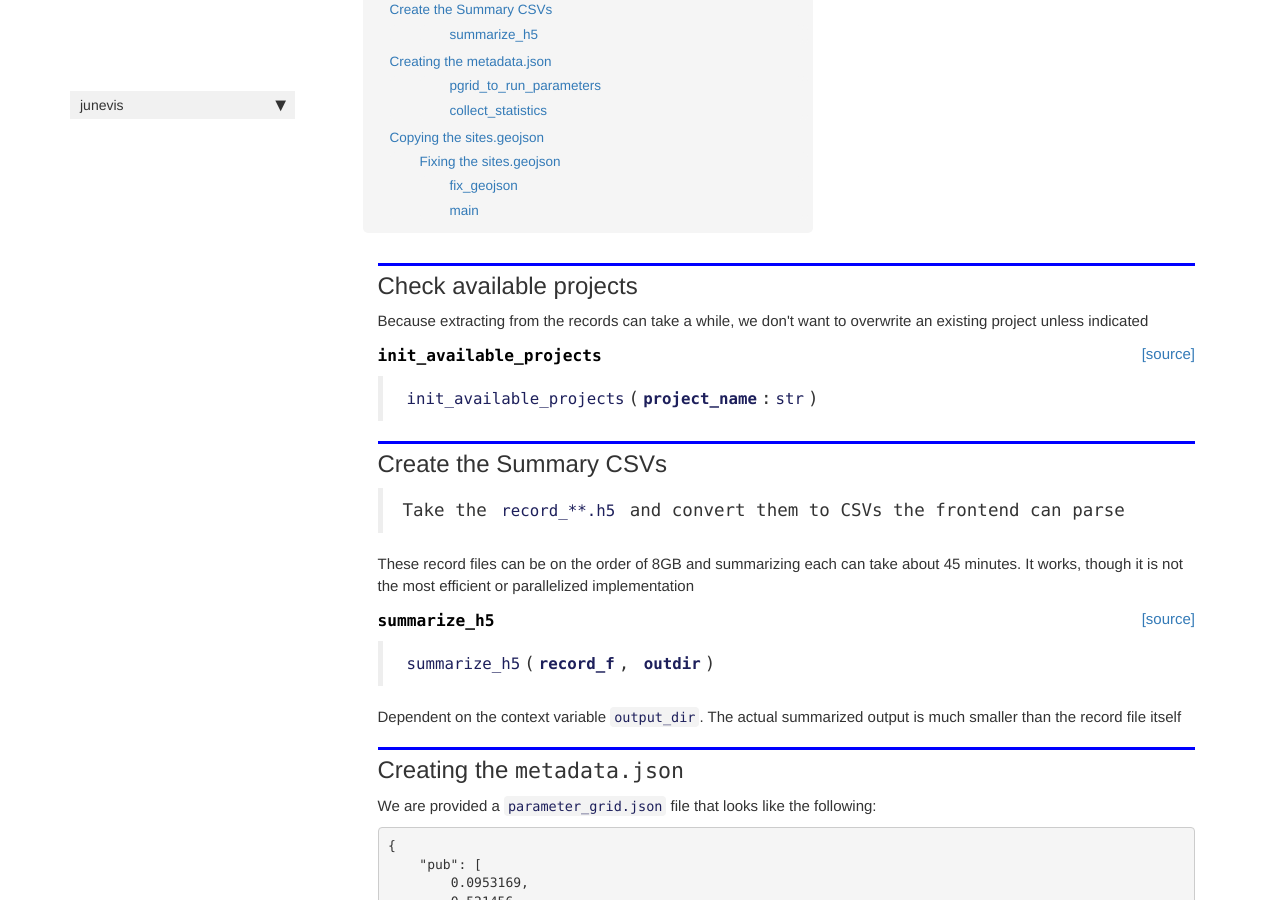
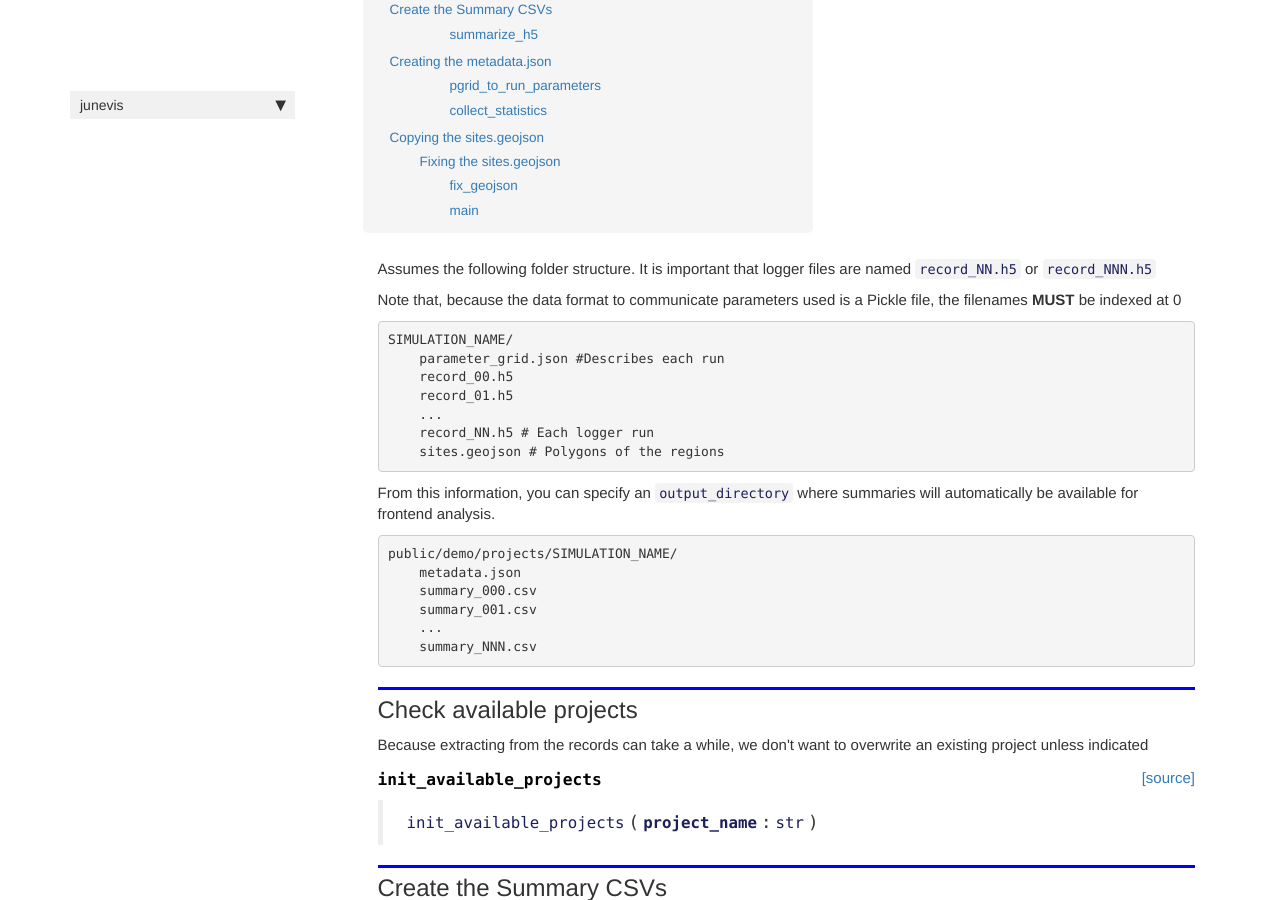
Before and after one commit to bhoov/JUNE-vis, a Jekyll site: the page built from docs/Create Project.html, in a window 1280 px wide and 900 px high, scrolled down 224 px. Built offline with Jekyll 4.4.1, drawn with Linux system fonts in a browser that asks for light colours; nearby versions of some CDN libraries; comment, search, counter and statistics services are not loaded.

Commit message:
Update documentation

```diff
--- a/docs/Create Project.html
+++ b/docs/Create Project.html
@@ -29,6 +29,30 @@ nb_path: "nbs/00_Create Project.ipynb"
 </div>
     {% endraw %}
 
+<div class="cell border-box-sizing text_cell rendered"><div class="inner_cell">
+<div class="text_cell_render border-box-sizing rendered_html">
+<p>Assumes the following folder structure. It is important that logger files are named <code>record_NN.h5</code> or <code>record_NNN.h5</code></p>
+<p>Note that, because the data format to communicate parameters used is a Pickle file, the filenames <strong>MUST</strong> be indexed at 0</p>
+
+<pre><code>SIMULATION_NAME/
+    parameter_grid.json #Describes each run
+    record_00.h5
+    record_01.h5
+    ...
+    record_NN.h5 # Each logger run
+    sites.geojson # Polygons of the regions</code></pre>
+<p>From this information, you can specify an <code>output_directory</code> where summaries will automatically be available for frontend analysis.</p>
+
+<pre><code>public/demo/projects/SIMULATION_NAME/
+    metadata.json
+    summary_000.csv
+    summary_001.csv
+    ...
+    summary_NNN.csv</code></pre>
+
+</div>
+</div>
+</div>
     {% raw %}
 
 <div class="cell border-box-sizing code_cell rendered">
```
Also changed, not shown: 1 other file.
